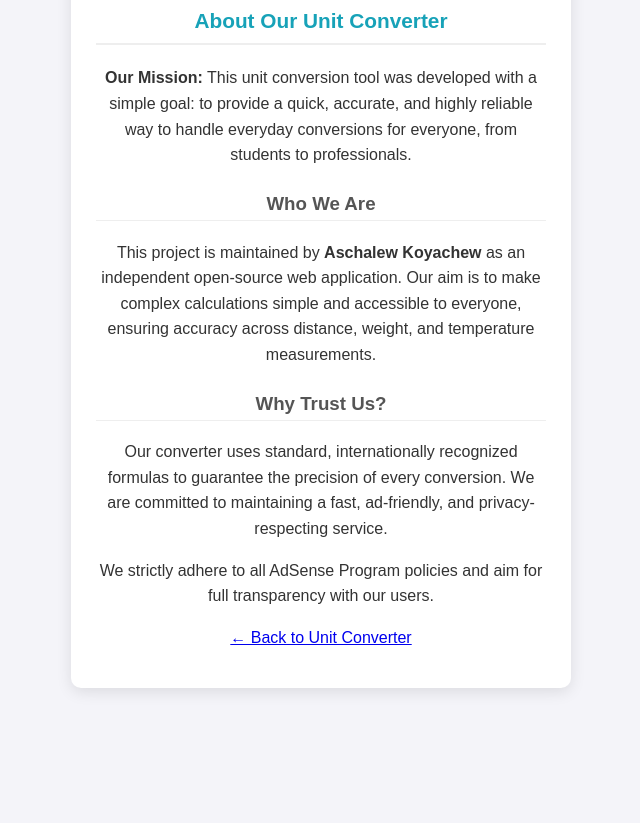
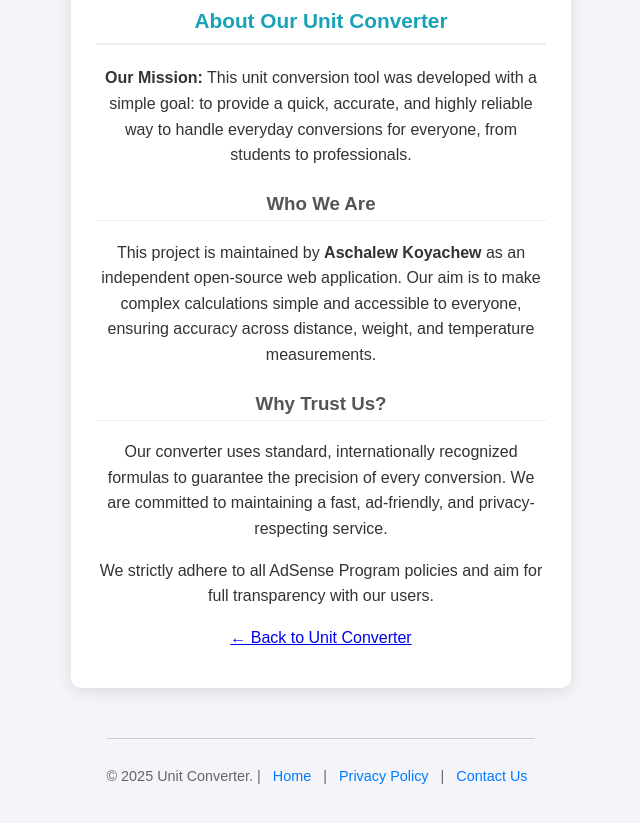
Before and after one commit to koyachewaschalew98-droid/Unit-Converter-Project-, a plain HTML site: page about.html in a window 1280 px wide. Shown: the part 135-958 px from the top of the page, without its empty margins (319-959 px from the left). Before the commit the page ends 853 px from the top, so only its background shows below. Drawn offline with Linux system fonts and the light colour scheme.

Commit message:
Update about.html

```diff
--- a/about.html
+++ b/about.html
@@ -27,6 +27,14 @@
 
         <p style="text-align: center; margin-top: 20px;"><a href="index.html">← Back to Unit Converter</a></p>
     </div>
+<footer>
+    <p>
+        © 2025 Unit Converter. |
+        <a href="index.html">Home</a> |
+        <a href="privacy.html">Privacy Policy</a> |
+        <a href="mailto:your-email-address@example.com">Contact Us</a>
+    </p>
+</footer>
 
     </body>
 </html>
```
